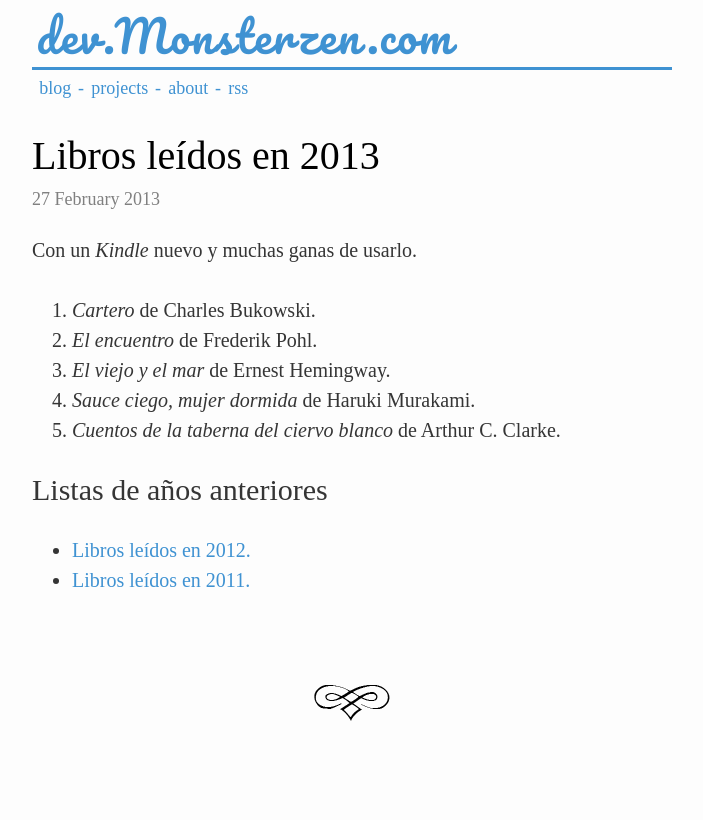
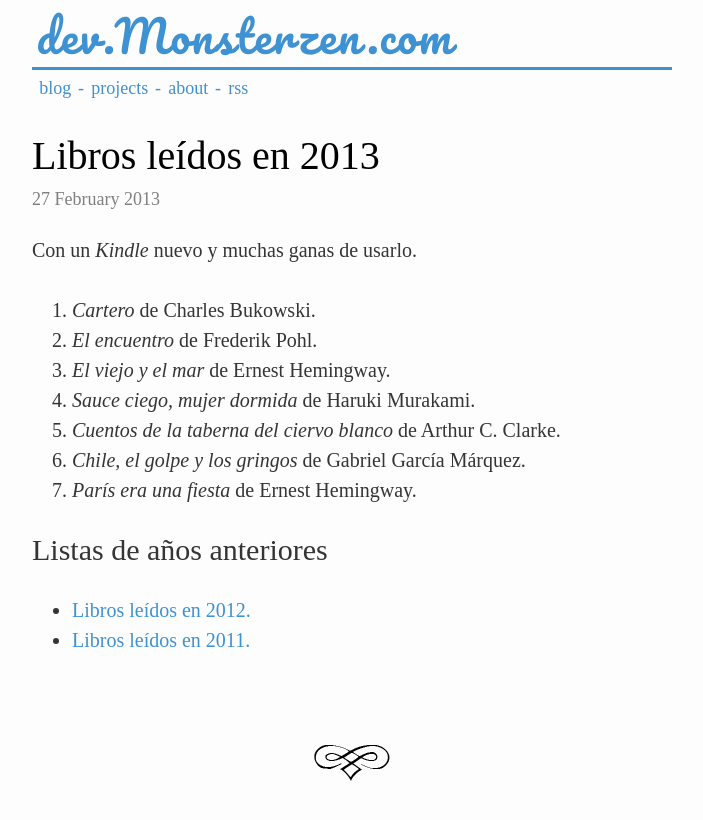
Before and after one commit to jfcalvo/jfcalvo.github.com, a Jekyll site: the page built from _posts/2013-02-27-libros-leidos-en-2013.markdown, in a window 1280 px wide. Shown: the top 820 px of the page, without its empty margins (288-991 px from the left). Built offline with Jekyll 4.4.1, drawn with Linux system fonts in a browser that asks for light colours; some web fonts are replaced.

Commit message:
Add some books

```diff
--- a/_posts/2013-02-27-libros-leidos-en-2013.markdown
+++ b/_posts/2013-02-27-libros-leidos-en-2013.markdown
@@ -13,7 +13,8 @@ Con un *Kindle* nuevo y muchas ganas de usarlo.
 3. *El viejo y el mar* de Ernest Hemingway.
 4. *Sauce ciego, mujer dormida* de Haruki Murakami.
 5. *Cuentos de la taberna del ciervo blanco* de Arthur C. Clarke.
-
+6. *Chile, el golpe y los gringos* de Gabriel García Márquez.
+7. *París era una fiesta* de Ernest Hemingway.
 
 ## Listas de años anteriores
 
```
